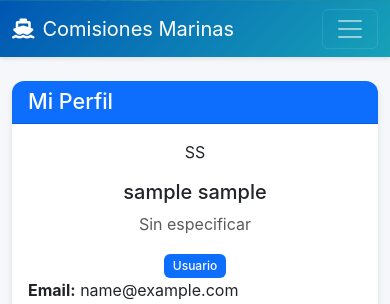
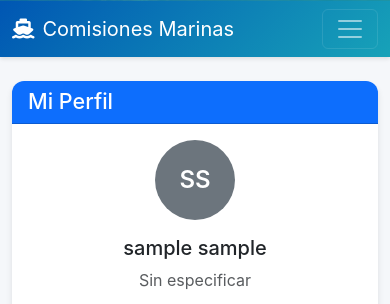
Before and after one commit to Gumerwest/comisiones-marinas, a Flask app: page /perfil in a window 390 px wide. Shown: the part 259-563 px from the top of the page. Run offline with Flask 3, Linux system fonts and the light colour scheme; the visitor is signed in with stand-in values (Sample User, id 1); some libraries are stand-ins or nearby versions.

Commit message:
Update style.css

```diff
--- a/app/static/css/style.css
+++ b/app/static/css/style.css
@@ -880,3 +880,150 @@ body {
 #chat-messages::-webkit-scrollbar-thumb:hover {
     background: rgba(0, 0, 0, 0.4);
 }
+/* ===== AVATARES Y PERFILES ===== */
+
+/* Contenedores de avatar */
+.profile-avatar-sm {
+    width: 32px;
+    height: 32px;
+    border-radius: 50%;
+    overflow: hidden;
+    display: flex;
+    align-items: center;
+    justify-content: center;
+    background: #6c757d;
+    color: white;
+    font-weight: 500;
+}
+
+.profile-avatar-md {
+    width: 48px;
+    height: 48px;
+    border-radius: 50%;
+    overflow: hidden;
+    display: flex;
+    align-items: center;
+    justify-content: center;
+    background: #6c757d;
+    color: white;
+    font-weight: 500;
+}
+
+.profile-avatar-large {
+    width: 120px;
+    height: 120px;
+    border-radius: 50%;
+    overflow: hidden;
+    display: flex;
+    align-items: center;
+    justify-content: center;
+    background: #6c757d;
+    color: white;
+    font-weight: 500;
+    margin: 0 auto;
+}
+
+/* Imágenes de perfil */
+.profile-image-sm {
+    width: 32px;
+    height: 32px;
+    object-fit: cover;
+    border-radius: 50%;
+}
+
+.profile-image-md {
+    width: 48px;
+    height: 48px;
+    object-fit: cover;
+    border-radius: 50%;
+}
+
+.profile-image-large {
+    width: 120px;
+    height: 120px;
+    object-fit: cover;
+    border-radius: 50%;
+}
+
+/* Iniciales por defecto */
+.profile-initials-sm {
+    font-size: 12px;
+    font-weight: 600;
+    text-transform: uppercase;
+}
+
+.profile-initials-md {
+    font-size: 16px;
+    font-weight: 600;
+    text-transform: uppercase;
+}
+
+.profile-initials-large {
+    font-size: 36px;
+    font-weight: 600;
+    text-transform: uppercase;
+}
+
+/* Contenedor de información de usuario */
+.user-avatar-container {
+    align-items: center;
+}
+
+.user-info .user-name {
+    font-weight: 500;
+    line-height: 1.2;
+}
+
+.user-info .user-empresa {
+    font-size: 0.875rem;
+    line-height: 1.2;
+}
+
+/* Estilos específicos para chat */
+.message-avatar {
+    width: 32px;
+    height: 32px;
+    border-radius: 50%;
+    overflow: hidden;
+    display: flex;
+    align-items: center;
+    justify-content: center;
+    background: #007bff;
+    color: white;
+    font-weight: 500;
+    font-size: 12px;
+    text-transform: uppercase;
+    flex-shrink: 0;
+}
+
+.message-user-info {
+    display: flex;
+    flex-direction: column;
+    line-height: 1.2;
+}
+
+.message-user-info strong {
+    font-size: 0.9rem;
+}
+
+.message-user-info small {
+    font-size: 0.75rem;
+    margin-top: -2px;
+}
+
+/* Responsive */
+@media (max-width: 768px) {
+    .profile-avatar-large {
+        width: 80px;
+        height: 80px;
+    }
+
+    .profile-image-large {
+        width: 80px;
+        height: 80px;
+    }
+
+    .profile-initials-large {
+        font-size: 24px;
+    }
+}
```
